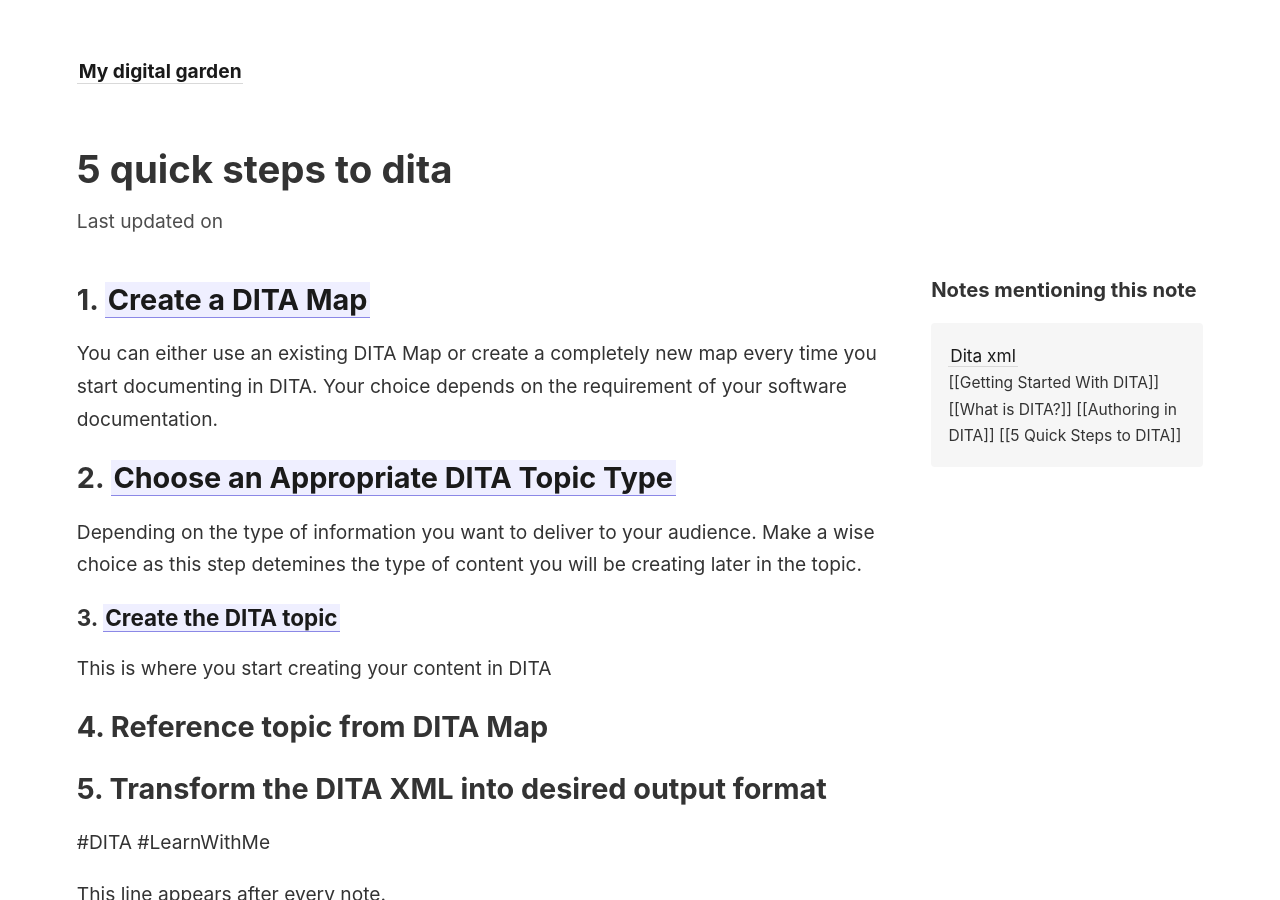
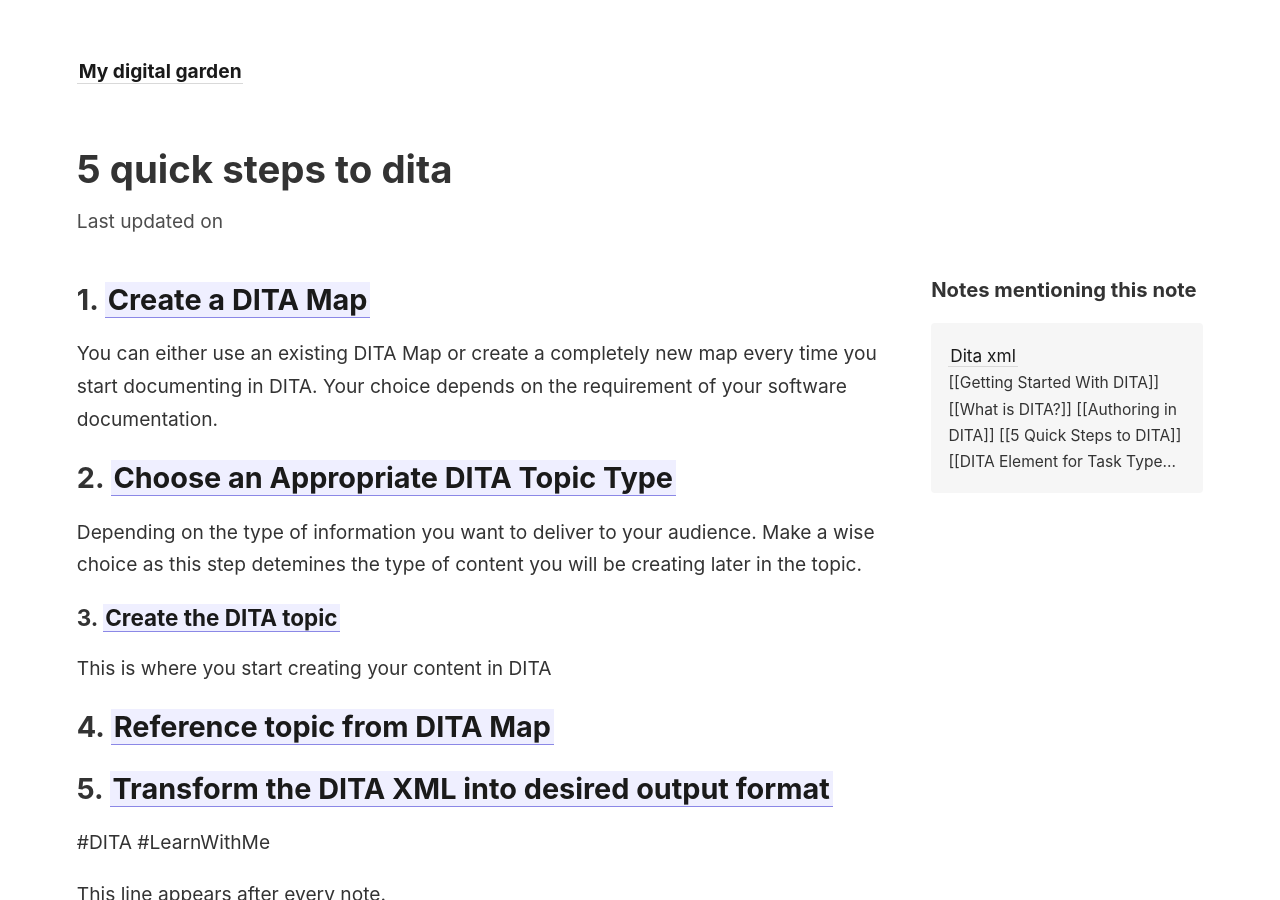
Before and after one commit to Vaishnavi2903/ObsidianNotes, a Jekyll site: the page built from _notes/Learn With Me/DITA XML/5 Quick Steps to DITA.md, in a window 1280 px wide and 900 px high. Built offline with Jekyll 4.4.1, drawn with Linux system fonts in a browser that asks for light colours; some of the changed text lies outside the part shown.

Commit message:
DITA Task Type Elements

```diff
--- a/_notes/Learn With Me/DITA XML/5 Quick Steps to DITA.md
+++ b/_notes/Learn With Me/DITA XML/5 Quick Steps to DITA.md
@@ -10,8 +10,9 @@ Depending  on the type of information you want to deliver to your audience. Make
 
 This is where you start creating your content in DITA
 
-## 4. Reference topic from DITA Map
+## 4. [[Reference topic from DITA Map]]
 
-## 5. Transform the DITA XML into desired output format
+## 5. [[Transform the DITA XML into desired output format]]
+
 
 #DITA #LearnWithMe
--- a/_notes/Learn With Me/DITA XML/DITA XML.md
+++ b/_notes/Learn With Me/DITA XML/DITA XML.md
@@ -2,4 +2,4 @@
 2. [[What is DITA?]]
 3. [[Authoring in DITA]]
 4. [[5 Quick Steps to DITA]]
-5.
+5. [[DITA Element for Task Type Topic]]
```
Also changed, not shown: _notes/Learn With Me/DITA XML/DITA Element for Task Type Topic.md (added, +5 -0 lines), _notes/Learn With Me/DITA XML/Reference topic from DITA Map.md (added, +3 -0 lines), _notes/Learn With Me/DITA XML/Transform the DITA XML into desired output format.md (added), 1 other file.
